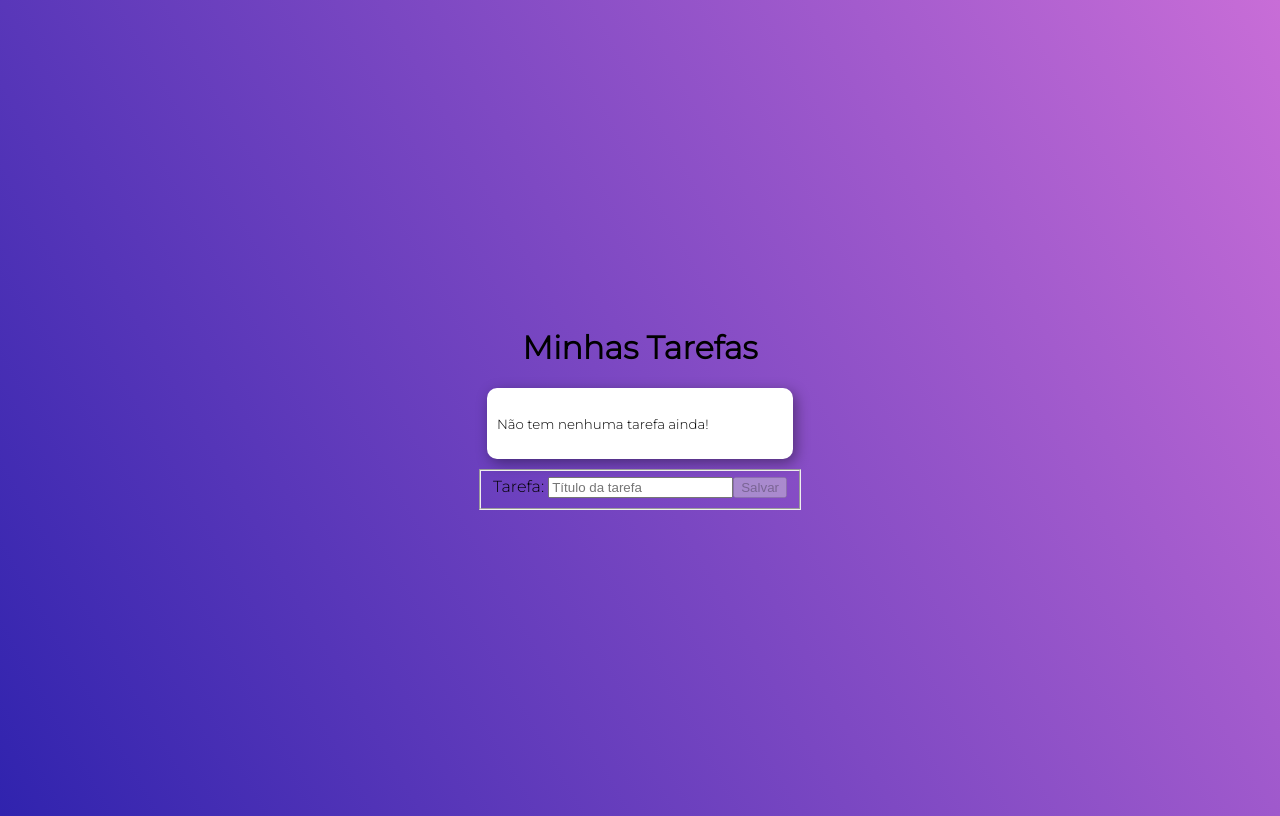
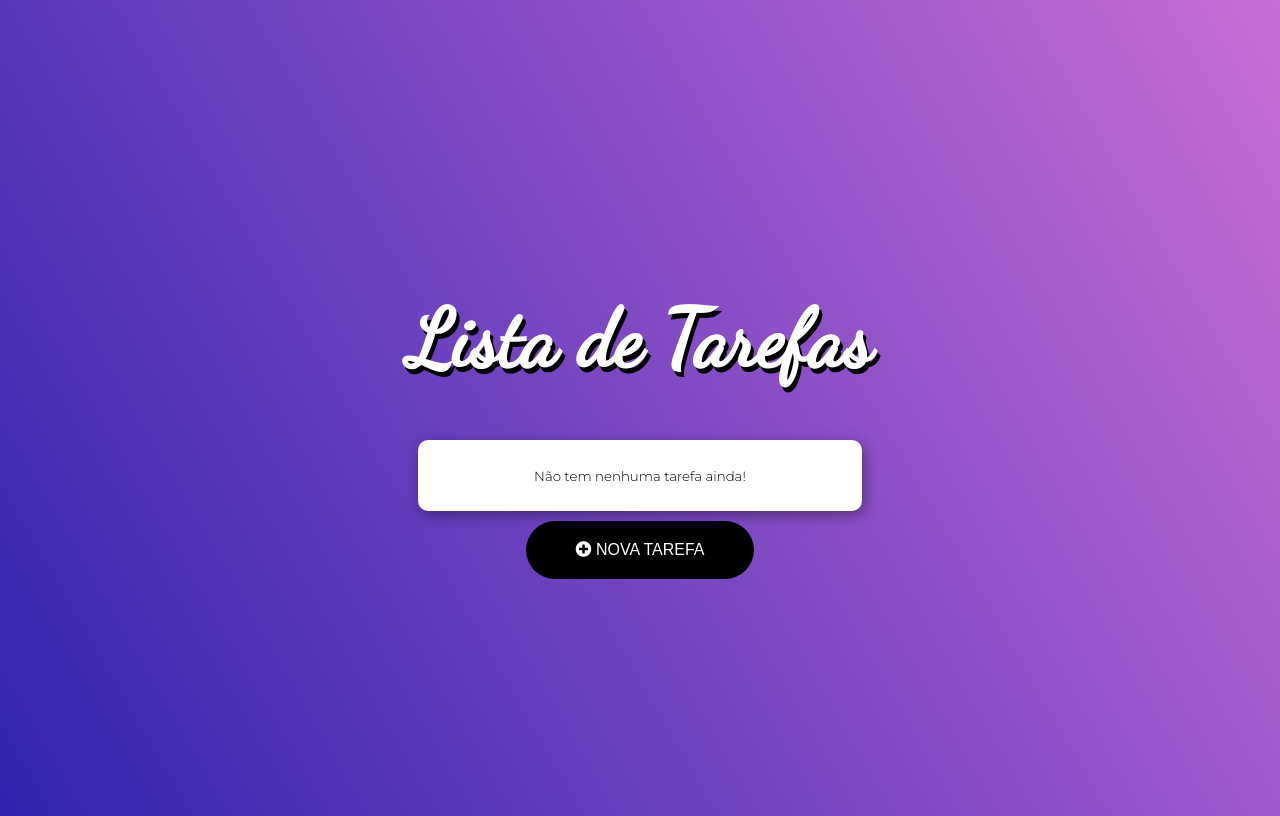
Before and after one commit to stefanopaulo/todo-list-angular, an Angular app: page / in a window 1280 px wide. Built offline with nearby package versions, Linux system fonts and the light colour scheme.

Commit message:
estilizando a pagina

```diff
--- a/src/app/app.component.html
+++ b/src/app/app.component.html
@@ -1,22 +1,32 @@
-<h1>{{ title }}</h1>
+<h1 class="title animated jackInTheBox">{{ title }}</h1>
 
-<ul>
-  <p *ngIf="todos.length == 0"><small>Não tem nenhuma tarefa ainda!</small></p>
+<ul class="animated flipInX" *ngIf="mode == 'list'">
+  <p class="text-center" *ngIf="todos.length == 0"><small>Não tem nenhuma tarefa ainda!</small></p>
   <li *ngFor="let todo of todos">{{ todo.title }}
-    <button *ngIf="!todo.done" (click)="markAsDone(todo)">CONCLUIR</button>
-    <button *ngIf="todo.done" (click)="markAsUndone(todo)">REFAZER</button>
-    <button (click)="remove(todo)" [disabled]="!todo.done">REMOVER</button></li>
+    <button (click)="remove(todo)" [disabled]="!todo.done"><i class="far fa-trash-alt"></i></button>
+    <button *ngIf="!todo.done" (click)="markAsDone(todo)"><i class="far fa-check-circle"></i></button>
+    <button *ngIf="todo.done" (click)="markAsUndone(todo)"><i class="fas fa-check-circle"></i></button>
 </ul>
 
-<form [formGroup]="form">
-  <fieldset>
-    <label>Tarefa: </label>
-    <input
-      type="text"
-      placeholder="Título da tarefa"
-      maxlength="60"
-      formControlName="title" />
-      <small *ngIf="form.controls.title.invalid && !form.controls.title.pristine">Esse campo deve conter entre 3 e 60 caracteres</small>
-    <button [disabled]="form.invalid" (click)="add()">Salvar</button>
-  </fieldset>
-</form>
+<div id="modal" *ngIf="mode == 'add'" class="animated flipInX">
+  <h1 class="text-center">Nova Tarefa</h1>
+  <form [formGroup]="form">
+    <input type="text" placeholder="Título da Tarefa" maxlength="60" formControlName="title"><br>
+    <small class="danger" *ngIf="form.controls.title.invalid && !form.controls.title.pristine">
+      Este campo deve conter entre 3 e 60caracteres<br>
+    </small>
+    <p class="text-center">
+      <button [disabled]="form.invalid" (click)="add()" class="button"><i class="far fa-save"></i> Salvar</button>
+    </p>
+  </form>
+  <br><br>
+</div>
+
+<button class="add-button animated fadeInUp button" (click)="changeMode('add')" *ngIf="mode=='list'">
+  <i class="fas fa-plus-circle"></i>
+  NOVA TAREFA
+</button>
+<button class="add-button animated fadeInUp button" (click)="changeMode('list')" *ngIf="mode=='add'">
+  <i class="fas fa-times"></i>
+  CANCELAR
+</button>
--- a/src/app/app.component.ts
+++ b/src/app/app.component.ts
@@ -8,9 +8,10 @@
   styleUrls: ['./app.component.css']
 })
 export class AppComponent {
+  public mode = 'list';
   public form: FormGroup;
   public todos: Todo[] = [];
-  public title: string = 'Minhas Tarefas';
+  public title: string = 'Lista de Tarefas';
 
   constructor(private formBuilder: FormBuilder) {
     this.load();
@@ -59,6 +60,7 @@
   save() {
     const data = JSON.stringify(this.todos);
     localStorage.setItem('todos', data);
+    this.mode = 'list';
   }
 
   load() {
@@ -69,4 +71,8 @@
       this.todos = [];
     }
   }
+
+  changeMode(mode: string) {
+    this.mode = mode;
+  }
 }
--- a/src/index.html
+++ b/src/index.html
@@ -6,6 +6,8 @@
   <base href="/">
   <meta name="viewport" content="width=device-width, initial-scale=1">
   <link rel="icon" type="image/x-icon" href="favicon.ico">
+  <link rel="stylesheet" href="https://use.fontawesome.com/releases/v5.7.0/css/all.css" integrity="sha384-lZN37f5QGtY3VHgisS14W3ExzMWZxybE1SJSEsQp9S+oqd12jhcu+A56Ebc1zFSJ" crossorigin="anonymous">
+  <link rel="stylesheet" href="https://cdnjs.cloudflare.com/ajax/libs/animate.css/3.7.0/animate.min.css">
 </head>
 <body>
   <app-root></app-root>
--- a/src/styles.css
+++ b/src/styles.css
@@ -1,4 +1,4 @@
-@import url('https://fonts.googleapis.com/css2?family=Montserrat:wght@300&display=swap');
+@import url('https://fonts.googleapis.com/css2?family=Dancing+Script&family=Montserrat:wght@300&display=swap');
 
 body {
   height: 100vh;
@@ -52,3 +52,51 @@
   opacity: 1;
   transition: opacity 1s;
 }
+
+.title {
+  font-family: 'Dancing Script', cursive;
+  color: #fff;
+  font-size: 5em;
+  text-shadow: 3px 5px #000;
+}
+
+.text-center {
+  text-align: center;
+}
+
+.button {
+  background-color: #000;
+  border: none;
+  padding: 20px;
+  color: #fff;
+  border-radius: 30px;
+  font-size: 1em;
+  padding-left: 50px;
+  padding-right: 50px;
+}
+
+#modal {
+  text-align: left;
+  margin: 10px;
+  padding: 10px;
+  background: #fff;
+  border-radius: 10px;
+  -webkit-box-shadow: 3px 4px 14px 0px rgba(0, 0, 0, 0.39);
+  -moz-box-shadow: 3px 4px 14px 0px rgba(0, 0, 0, 0.39);
+  box-shadow: 3px 4px 14px 0px rgba(0, 0, 0, 0.39);
+}
+
+input {
+  width: 100%;
+  line-height: 50px;
+  text-indent: 10px;
+  font-size: 1.2em;
+}
+
+.danger {
+  background-color: #ff0000;
+  color: #fff;
+  font-weight: bold;
+  padding: 5px;
+  margin-top: 10px;
+}
```
Also changed, not shown: 1 other file (tests, documents, lock files or other folders).
